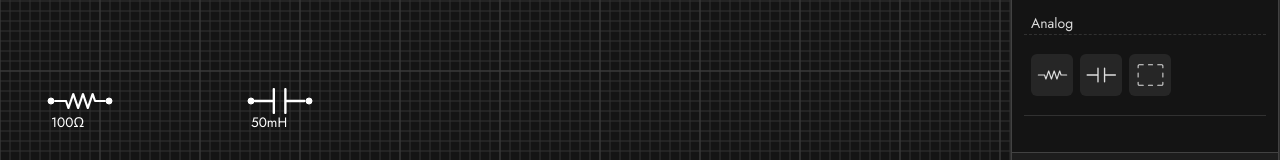
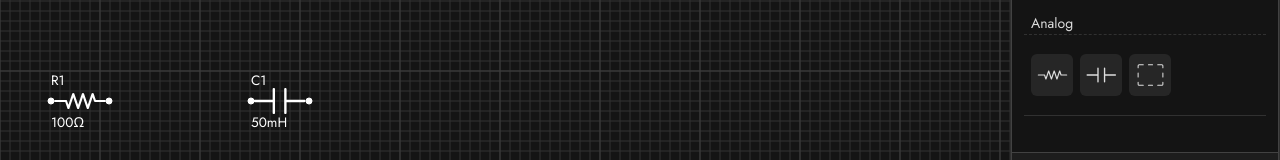
Before and after one commit to AletzMan/bitlab-circuit, a React (Vite) app: page / in a window 1280 px wide. Shown: the part 129-289 px from the top of the page. Built offline with nearby package versions, Linux system fonts and the light colour scheme.

Commit message:
refactor: Update component data properties to use 'reference' instead of 'id'

```diff
--- a/src/components/BoardFlow/BoardFlow.tsx
+++ b/src/components/BoardFlow/BoardFlow.tsx
@@ -30,13 +30,13 @@ const initialNodes: ComponentNode[] = [
     {
         id: uuid(),
         type: 'analogComponent',
-        data: { type: ComponentType.Resistor, value: 100, rotation: 0, state: ComponentState.Undefined, isLock: false, unit: UnitsType.Ohm, prefix: 'Ω', has_properties: true, id: "R1" },
+        data: { type: ComponentType.Resistor, value: 100, rotation: 0, state: ComponentState.Undefined, isLock: false, unit: UnitsType.Ohm, prefix: 'Ω', has_properties: true, reference: "R1" },
         position: { x: 50, y: 200 },
     },
     {
         id: uuid(),
         type: 'analogComponent',
-        data: { type: ComponentType.Capacitor, value: 50, rotation: 0, state: ComponentState.Undefined, isLock: false, unit: UnitsType.Henrio, prefix: 'mH', has_properties: true, id: "C1" },
+        data: { type: ComponentType.Capacitor, value: 50, rotation: 0, state: ComponentState.Undefined, isLock: false, unit: UnitsType.Henrio, prefix: 'mH', has_properties: true, reference: "C1" },
         position: { x: 250, y: 200 },
     },
 ];
@@ -158,7 +158,7 @@ export function BoardFlow() {
                 id: uuid(),
                 type: 'analogComponent',
                 position,
-                data: { type, value: 50, isLock: false, rotation: 0, state: ComponentState.Undefined, unit: UnitsType.Ohm, prefix: "Ω", has_properties: true, id: componentReference },
+                data: { type, value: 50, isLock: false, rotation: 0, state: ComponentState.Undefined, unit: UnitsType.Ohm, prefix: "Ω", has_properties: true, reference: componentReference },
                 parentId: board?.id
             };
         } else if (type === ComponentType.Board) {
@@ -166,7 +166,7 @@ export function BoardFlow() {
                 id: uuid(),
                 type,
                 position,
-                data: { type: ComponentType.Board, value: 0, isLock: false, rotation: 0, state: ComponentState.Undefined, unit: UnitsType.Henrio, prefix: 'mH', id: "" },
+                data: { type: ComponentType.Board, value: 0, isLock: false, rotation: 0, state: ComponentState.Undefined, unit: UnitsType.Henrio, prefix: 'mH', reference: "" },
                 parentId: board?.id,
                 style: { height: 200, width: 200 },
             };
```
